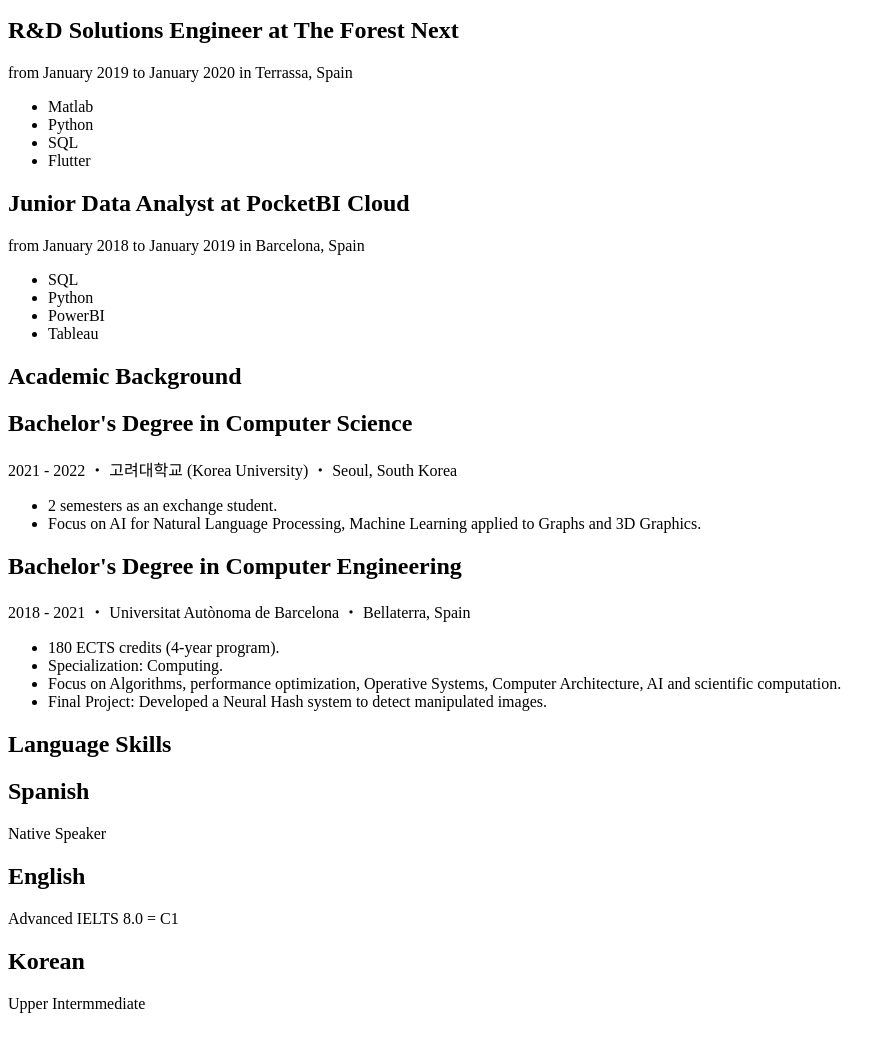
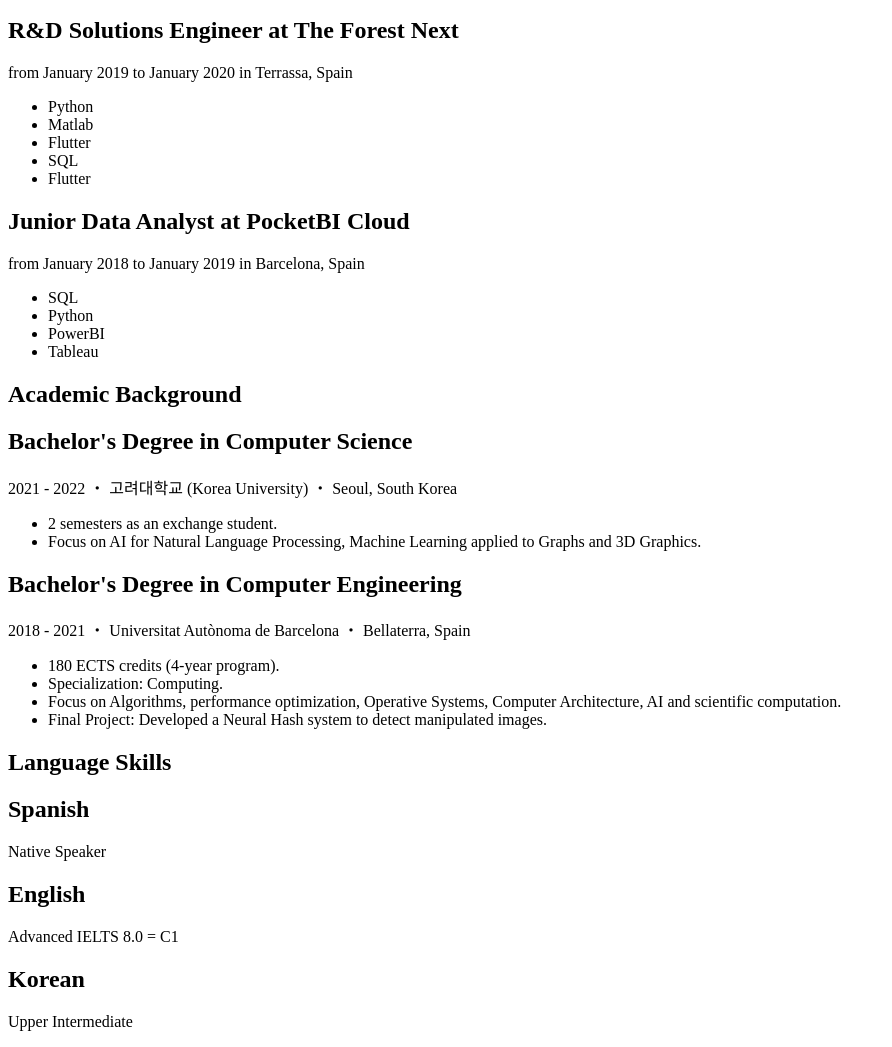
Before and after one commit to hrh858/resume, a website built with Vite: page docs/index.html in a window 1280 px wide. Shown: the part 2240-3287 px from the top of the page, without its empty margins (0-892 px from the left). Built offline with nearby package versions, Linux system fonts and the light colour scheme.

Commit message:
Some small fixes

```diff
--- a/docs/index.html
+++ b/docs/index.html
@@ -233,12 +233,12 @@
             <h1 class="entry-title">R&D Solutions Engineer at The Forest Next</h1>
             <p class="entry-meta">from January 2019 to January 2020 in Terrassa, Spain</p>
             <ul class="tech-stack">
+              <li>Python</li>
               <li>Matlab</li>
-              <li>Python</li>
+              <li>Flutter</li>
               <li>SQL</li>
               <li>Flutter</li>
             </ul>
-            <p>
         </div>
         <div id="work-experience-pocketbi">
             <h1 class="entry-title">Junior Data Analyst at PocketBI Cloud</h1>
@@ -249,7 +249,6 @@
               <li>PowerBI</li>
               <li>Tableau</li>
             </ul>
-            <p>
         </div>
     </section>
     <section id="academic-background" class="section-block">
@@ -293,7 +292,7 @@
             </div>
             <div>
                 <h1 class="text-hrh-light-blue font-bold text-lg">Korean</h1>
-                <p>Upper Intermmediate</p>
+                <p>Upper Intermediate</p>
             </div>
         </div>
     </section>
```
Also changed, not shown: index.html (+3 -4 lines).
